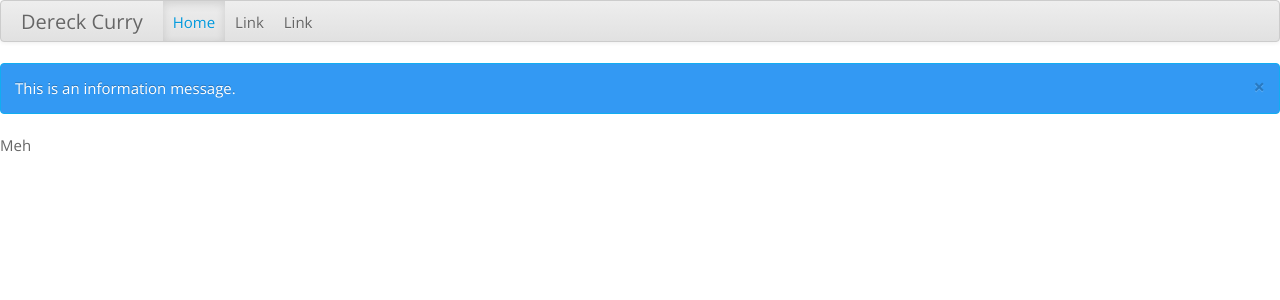
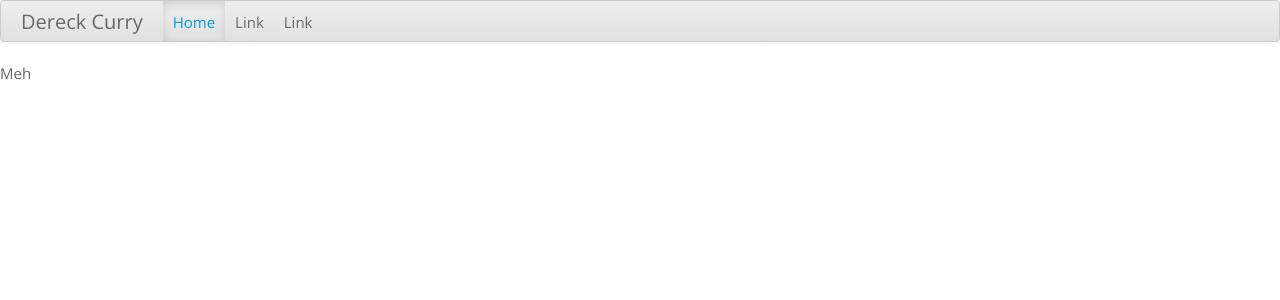
Before and after one commit to thedereck/thedereck.github.com, a Jekyll site: the page built from index.html, in a window 1280 px wide. Shown: the top 300 px of the page. Built offline with Jekyll 4.4.1, drawn with Linux system fonts in a browser that asks for light colours.

Commit message:
More site level settings.

```diff
--- a/_config.yml
+++ b/_config.yml
@@ -2,6 +2,6 @@ name: The Dereck
 brand: Dereck Curry
 
 alert: false
-information: This is an information message.
+notice: false
 
 bootstrap_css: spacelab.bootstrap.min.css
--- a/_layouts/page.html
+++ b/_layouts/page.html
@@ -18,13 +18,11 @@
 		</div>
 		{% if site.alert %}
 		<div class="alert alert-block">
-			<button type="button" class="close" data-dismiss="alert">&times;</button>
 			{{ site.alert }}
 		</div>
 		{% endif %}
-		{% if site.information %}
+		{% if site.notice %}
 		<div class="alert alert-block alert-info">
-			<button type="button" class="close" data-dismiss="alert">&times;</button>
 			{{ site.information }}
 		</div>
 		{% endif %}
```
